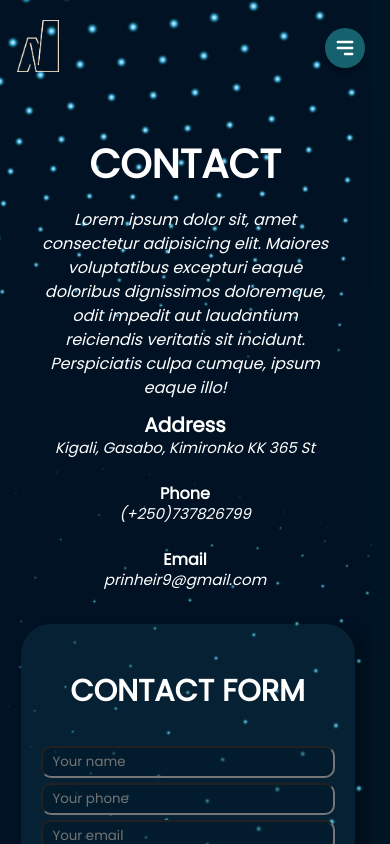
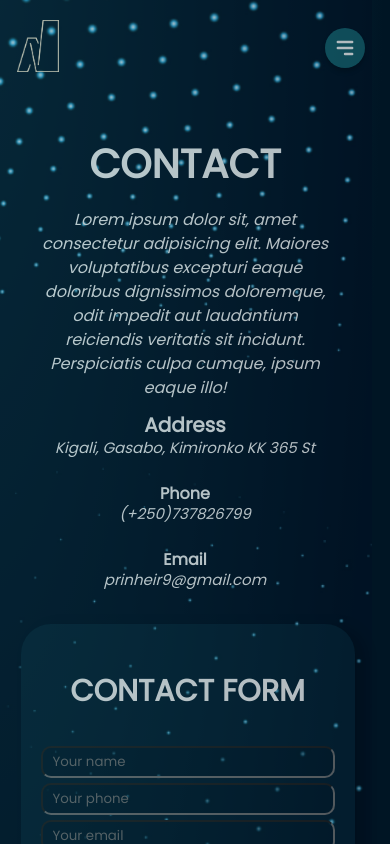
Before and after one commit to sarazaToussaint/Nassaty, a React (Create React App) app: page /Contact in a window 390 px wide. Shown: the top 844 px of the page. Built offline with nearby package versions, Linux system fonts and the light colour scheme.

Commit message:
Make some change on the contact page mobile v

```diff
--- a/src/component/Contact.jsx
+++ b/src/component/Contact.jsx
@@ -15,6 +15,7 @@ const Contact = () => {
         width: '100%',
         height: '100%',
         bottom: '0',
+        opacity: '70%',
         backgroundSize: 'cover',
         backgroundPosition: 'center',
       }}
```
